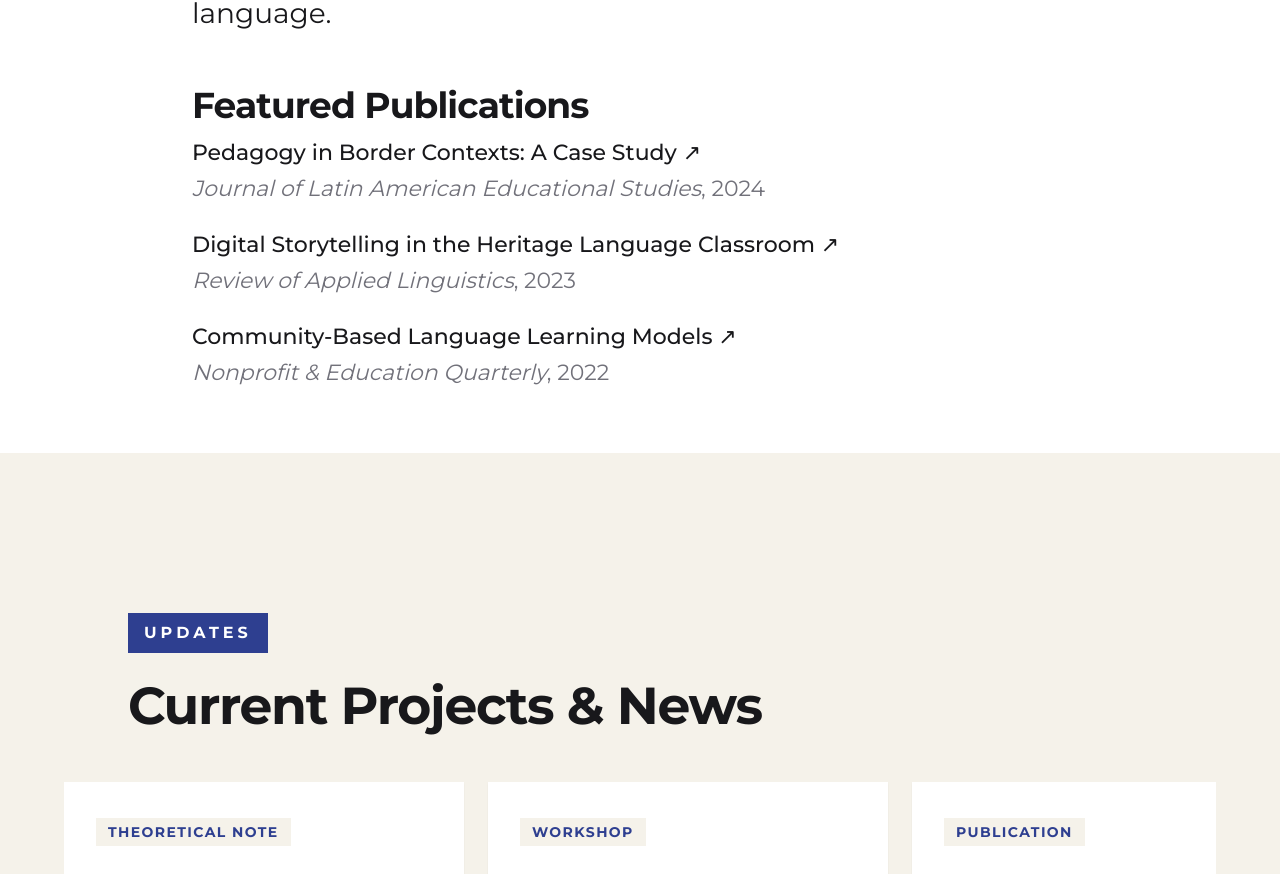
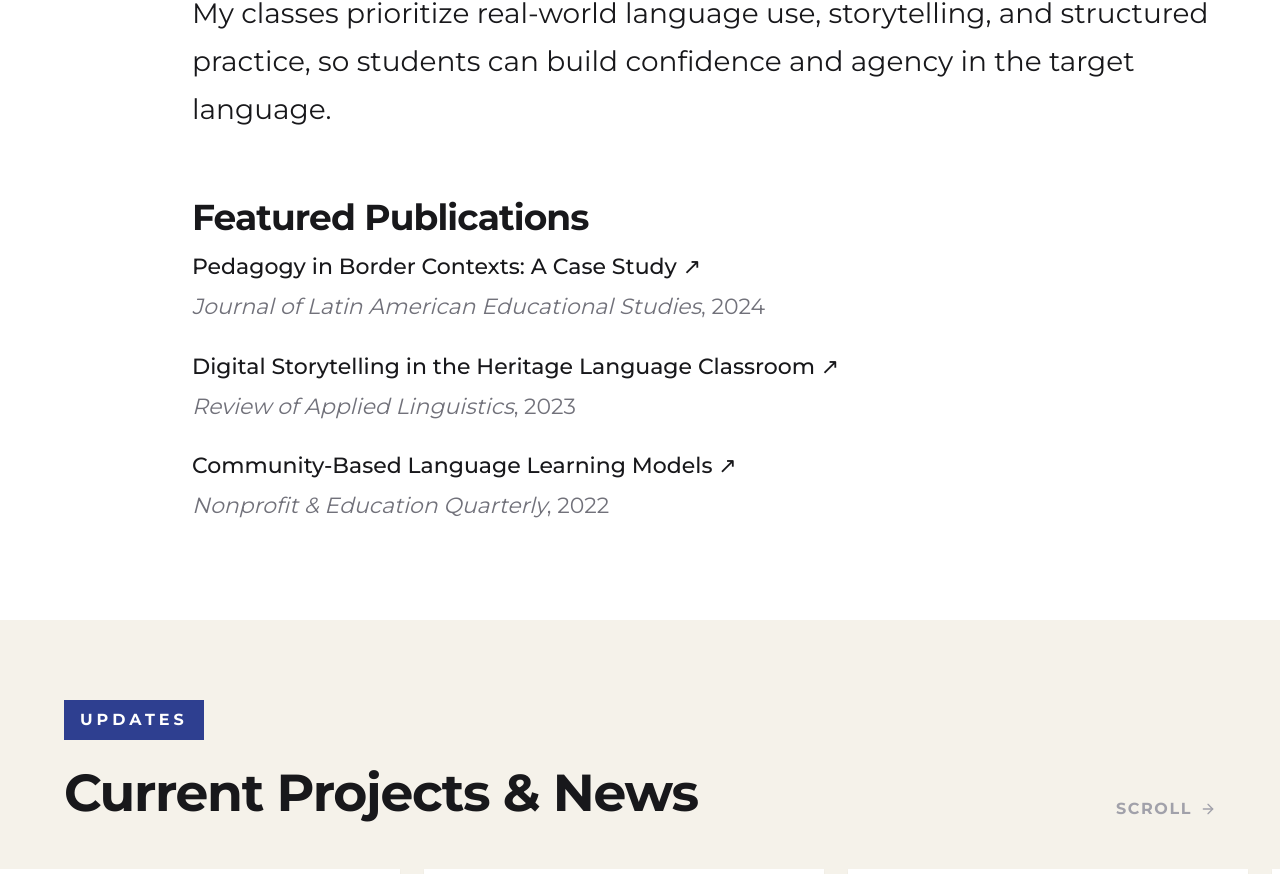
Before and after one commit to RiseforHope/personal-website, a Next.js app: page /about in a window 1280 px wide. Shown: the part 1877-2751 px from the top of the page. Built offline with nearby package versions, Linux system fonts and the light colour scheme.

Commit message:
auth feature

```diff
--- a/app/about/page.tsx
+++ b/app/about/page.tsx
@@ -15,13 +15,14 @@ export default function About() {
   return (
     <main className="min-h-screen text-zinc-900 dark:text-zinc-100 overflow-x-hidden transition-colors duration-300">
 
-      <section className="mx-auto max-w-7xl px-6 py-12 md:px-16 md:py-20">
+      {/* SECTION 1: HERO */}
+      <section className="mx-auto max-w-7xl px-6 py-16 md:px-16 md:py-24">
 
         {/* Header */}
         <div className="mb-12 md:mb-20">
           <div className="flex items-center gap-4 mb-8 md:mb-10">
-            {/* UPDATED: text-xs -> text-sm for consistency if needed, keeping xs is fine if configured to 14px */}
-            <span className="inline-flex bg-[#2e3f90] px-4 py-2 text-xs font-bold uppercase tracking-[0.25em] text-white md:text-sm md:px-5">
+            {/* UPDATED: Increased to text-sm/base to better match body text size */}
+            <span className="inline-flex bg-[#2e3f90] px-4 py-2 text-sm font-bold uppercase tracking-[0.25em] text-white md:px-5">
               People
             </span>
           </div>
@@ -31,7 +32,7 @@ export default function About() {
           </h1>
         </div>
 
-        {/* HERO CARD */}
+        {/* Hero Card */}
         <div className="relative ml-0 bg-white dark:bg-[#2f333f] md:ml-24 transition-colors duration-300">
           <div className="flex flex-col md:flex-row">
 
@@ -42,7 +43,7 @@ export default function About() {
               </div>
 
               <div className="flex flex-col gap-1 px-6 py-6 md:px-8 md:pt-10">
-                {/* UPDATED: text-base -> text-lg (matches your config) */}
+                {/* MATCHED SIZE: text-lg */}
                 <span className="text-lg font-medium text-[#2e3f90] dark:text-[#5c7cfa]">
                   Theology and Education
                 </span>
@@ -55,10 +56,10 @@ export default function About() {
               </div>
             </div>
 
-            {/* Right Column */}
+            {/* Right Column (BIO) */}
             <div className="px-6 pb-12 pt-4 md:px-16 md:py-20">
-              {/* FIX APPLIED HERE: Changed text-[18px] to text-lg */}
-              <div className="max-w-2xl space-y-6 text-lg leading-[1.65] md:space-y-10 md:text-2xl md:leading-relaxed">
+              {/* MATCHED SIZE: text-lg leading-relaxed (Removed custom leading-[1.65]) */}
+              <div className="max-w-2xl space-y-6 text-lg leading-relaxed md:space-y-10 md:text-2xl md:leading-relaxed">
                 <p>I am a language teacher, nonprofit leader, and researcher working at the intersection of pedagogy, technology, and humane innovation.</p>
                 <p>My work focuses on helping students experience language learning as real life, not just grammar drills—through meaningful tasks, clear structures, and high expectations wrapped in care.</p>
               </div>
@@ -67,10 +68,10 @@ export default function About() {
         </div>
       </section>
 
-      {/* LOWER SECTION */}
-      <section className="bg-white dark:bg-[#2f333f] transition-colors duration-300">
-        <div className="mx-auto max-w-7xl space-y-12 px-6 py-12 md:px-16 md:py-16">
-          <div className="ml-0 pl-6 space-y-10 md:ml-24 md:pl-8 md:space-y-12">
+      {/* SECTION 2: QUALIFICATIONS & LISTS */}
+      <section className="bg-white dark:bg-[#2f333f] py-16 md:py-24 transition-colors duration-300">
+        <div className="mx-auto max-w-7xl px-6 md:px-16">
+          <div className="ml-0 pl-6 space-y-12 md:ml-24 md:pl-8 md:space-y-16">
 
             <AboutSection title="Qualifications">
               <p>MA in Hispanic Studies; ongoing PhD research on border conflict, pedagogy, and language education.</p>
@@ -84,14 +85,17 @@ export default function About() {
               <p>My classes prioritize real-world language use, storytelling, and structured practice, so students can build confidence and agency in the target language.</p>
             </AboutSection>
 
+            {/* This is the section we are matching everything else to */}
             <AboutSection title="Featured Publications">
-              <ul className="space-y-4 md:space-y-6">
+              <ul className="space-y-6">
                 {publications.map((pub) => (
                   <li key={pub.id} className="flex flex-col gap-1">
-                    <Link href={pub.url} className="group block font-medium decoration-zinc-300 underline-offset-4 hover:underline dark:decoration-zinc-600 text-lg">
+                    {/* Link: text-lg leading-relaxed */}
+                    <Link href={pub.url} className="group block text-lg leading-relaxed font-medium decoration-zinc-300 underline-offset-4 hover:underline dark:decoration-zinc-600">
                       {pub.title} ↗
                     </Link>
-                    <span className="text-lg text-zinc-500 dark:text-zinc-400">
+                    {/* Meta: text-lg leading-relaxed */}
+                    <span className="text-lg leading-relaxed text-zinc-500 dark:text-zinc-400">
                       <span className="italic">{pub.journal}</span>, {pub.year}
                     </span>
                   </li>
@@ -103,23 +107,31 @@ export default function About() {
         </div>
       </section>
 
-      <div className="mx-auto max-w-7xl px-6 py-12 md:px-16 md:py-20 space-y-20">
+      {/* SECTION 3 & 4: NEWS & SUBSCRIBE */}
+      <div>
         <NewsSection />
-        <Subscribe />
+
+        {/* Subscribe Section (Centered) */}
+        <section className="py-16 md:py-24 px-6 md:px-16">
+          <div className="mx-auto max-w-7xl flex justify-center">
+            <Subscribe />
+          </div>
+        </section>
       </div>
 
     </main>
   );
 }
 
+// Helper Component
 function AboutSection({ title, children }: { title: string; children: React.ReactNode }) {
   return (
     <section>
       <h2 className="text-2xl font-bold tracking-tight text-zinc-900 dark:text-white md:text-3xl">
         {title}
       </h2>
-      {/* FIX APPLIED HERE: Changed text-[18px] to text-lg */}
-      <div className="mt-2 text-lg leading-[1.65] text-zinc-900 dark:text-zinc-300 md:mt-3 md:text-2xl md:leading-[1.7]">
+      {/* MATCHED SIZE: text-lg leading-relaxed (matches list items exactly) */}
+      <div className="mt-2 text-lg leading-relaxed text-zinc-900 dark:text-zinc-300 md:mt-3 md:text-2xl md:leading-[1.7]">
         {children}
       </div>
     </section>
--- a/components/NewsSection.tsx
+++ b/components/NewsSection.tsx
@@ -1,6 +1,7 @@
 "use client";
 
 import Link from "next/link";
+import { ArrowRight } from "lucide-react"; // Import Arrow for the scroll hint
 
 const projects = [
   {
@@ -50,13 +51,29 @@ export default function NewsSection() {
               Updates
             </span>
           </div>
-          <h2 className="text-3xl font-bold tracking-tight md:text-5xl text-zinc-900 dark:text-white">
-            Current Projects &amp; News
-          </h2>
+
+          {/* Flex container to hold Title + Scroll Hint */}
+          <div className="flex flex-col md:flex-row md:items-end justify-between gap-4">
+            <h2 className="text-3xl font-bold tracking-tight md:text-5xl text-zinc-900 dark:text-white">
+              Current Projects &amp; News
+            </h2>
+
+            {/* Desktop Scroll Hint (Animated) */}
+            <div className="hidden md:flex items-center gap-2 text-sm font-bold uppercase tracking-widest text-zinc-400 dark:text-zinc-500 animate-pulse">
+              <span>Scroll</span>
+              <ArrowRight className="h-4 w-4" />
+            </div>
+
+            {/* Mobile Swipe Hint */}
+            <div className="md:hidden text-xs font-bold uppercase tracking-widest text-zinc-400 mt-2">
+              Swipe to explore →
+            </div>
+          </div>
         </div>
 
         {/* CARDS SCROLL */}
-        <div className="flex w-full snap-x snap-mandatory gap-6 overflow-x-auto pb-12 px-6 md:px-16 scrollbar-hide">
+        {/* Added cursor-grab to indicate interactivity */}
+        <div className="flex w-full snap-x snap-mandatory gap-6 overflow-x-auto pb-12 px-6 md:px-16 scrollbar-hide cursor-grab active:cursor-grabbing">
           {projects.map((item) => (
             <div
               key={item.id}
--- a/components/Subscribe.tsx
+++ b/components/Subscribe.tsx
@@ -16,11 +16,13 @@ export default function SubscribeCard() {
   };
 
   return (
-    // Background: Brand Blue (#2e3f90) ensures visibility in both Light and Dark modes
-    <div className="w-full max-w-2xl bg-[#242730] p-6 md:p-10 shadow-lg rounded-sm">
+    // UPDATED BACKGROUND:
+    // - Light Mode: #242730 (Dark Gray)
+    // - Dark Mode: #2f333f (Lighter Gray - "Elevated")
+    <div className="w-full max-w-2xl bg-[#242730] dark:bg-[#2f333f] p-6 md:p-10 shadow-lg rounded-sm transition-colors duration-300">
 
-      {/* Label: text-base for mobile legibility, text-sm for desktop */}
-      <h3 className="mb-6 text-base font-base uppercase tracking-[0.2em] text-white/80 md:text-sm">
+      {/* Label */}
+      <h3 className="mb-6 text-base font-bold uppercase tracking-[0.2em] text-white/80 md:text-sm">
         Newsletter
       </h3>
 
@@ -43,20 +45,18 @@ export default function SubscribeCard() {
               placeholder="email@address.com"
               value={email}
               onChange={(e) => setEmail(e.target.value)}
-              // Input text: 'text-base' prevents iOS automatic zooming
               className="w-full min-w-0 bg-white/10 px-4 py-4 text-base text-white placeholder:text-white/40 focus:outline-none focus:ring-2 focus:ring-white/50 border border-transparent transition-all"
             />
 
             <button
               type="submit"
-              // Button: Larger touch target on mobile
-              className="shrink-0 bg-white px-8 py-4 text-base font-base uppercase tracking-widest text-[#2e3f90] transition-colors hover:bg-zinc-100 md:px-6 md:py-3 md:text-sm"
+              // Text color adjusted to Brand Blue on white button
+              className="shrink-0 bg-white px-8 py-4 text-base font-bold uppercase tracking-widest text-[#2e3f90] transition-colors hover:bg-zinc-100 md:px-6 md:py-3 md:text-sm"
             >
               Subscribe
             </button>
           </div>
 
-          {/* Footer Text: Increased from 10px to xs (12px) for readability */}
           <p className="text-xs text-white/40">
             No spam. Unsubscribe at any time.
           </p>
```
